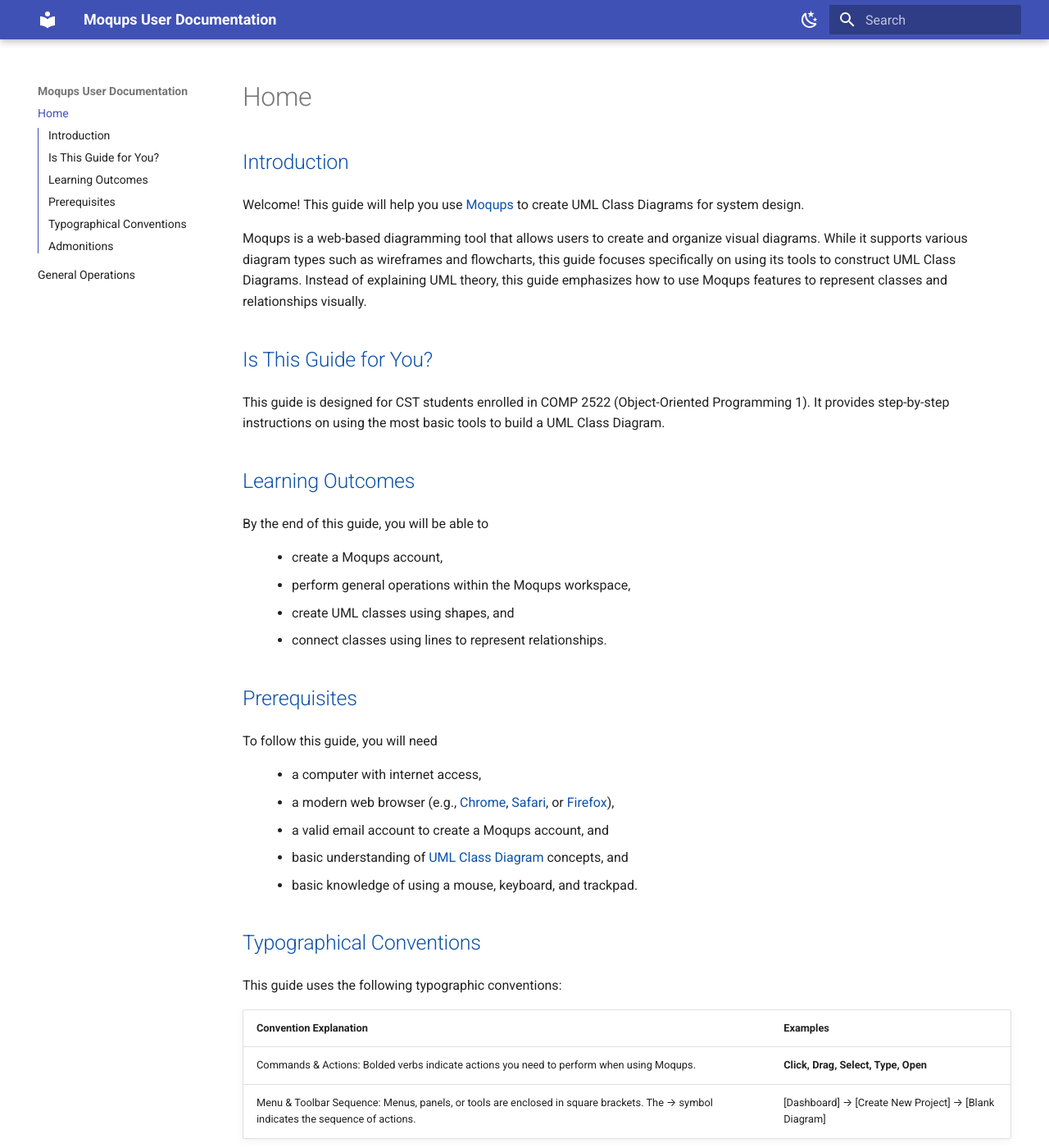
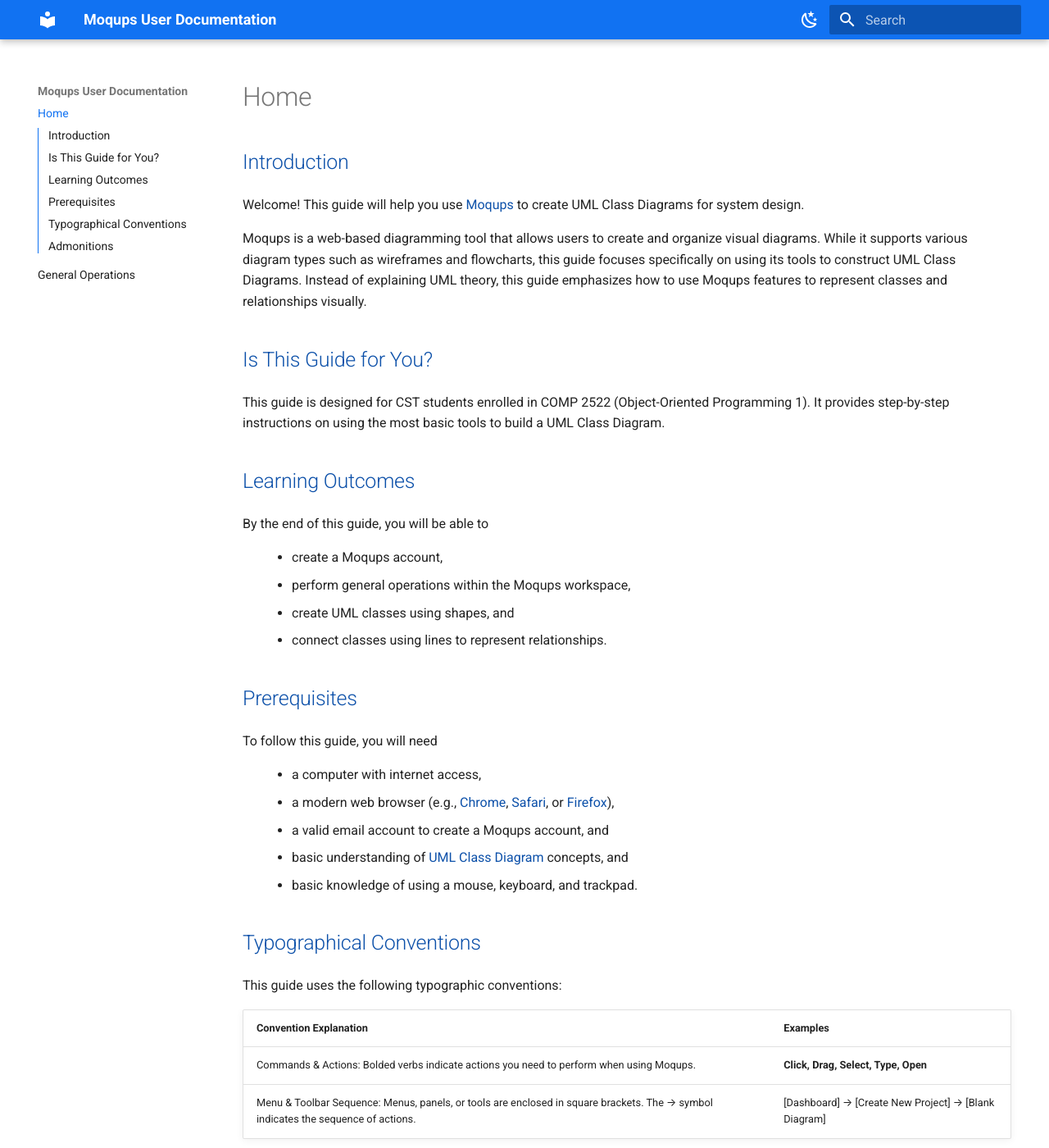
Before and after one commit to mzhao002/Moqups-User-Documentation, an MkDocs documentation site: the page built from docs/index.md, in a window 1280 px wide and 1400 px high. Shown: the whole window at 82% size. Built offline with MkDocs 1.6.1 and Material for MkDocs 9.7.7, drawn with Linux system fonts in a browser that asks for light colours.

Commit message:
Change the color

```diff
--- a/docs/stylesheets/extra.css
+++ b/docs/stylesheets/extra.css
@@ -24,10 +24,10 @@
 }
 
 [data-md-color-scheme="slate"] h2 {
-  color: #cfe3fc;
+  color: #a0c7fa;
 }
 [data-md-color-scheme="slate"] .md-content a {
-  color: #cfe3fc;
+  color: #a0c7fa;
 }
 
 .md-content ul {
--- a/mkdocs.yml
+++ b/mkdocs.yml
@@ -11,11 +11,15 @@
 
   palette:
     - scheme: default
+      primary: custom
+      accent: custom
       toggle:
         icon: material/weather-night
         name: Switch to dark mode
 
     - scheme: slate
+      primary: custom
+      accent: custom
       toggle:
         icon: material/weather-sunny
         name: Switch to light mode
```
